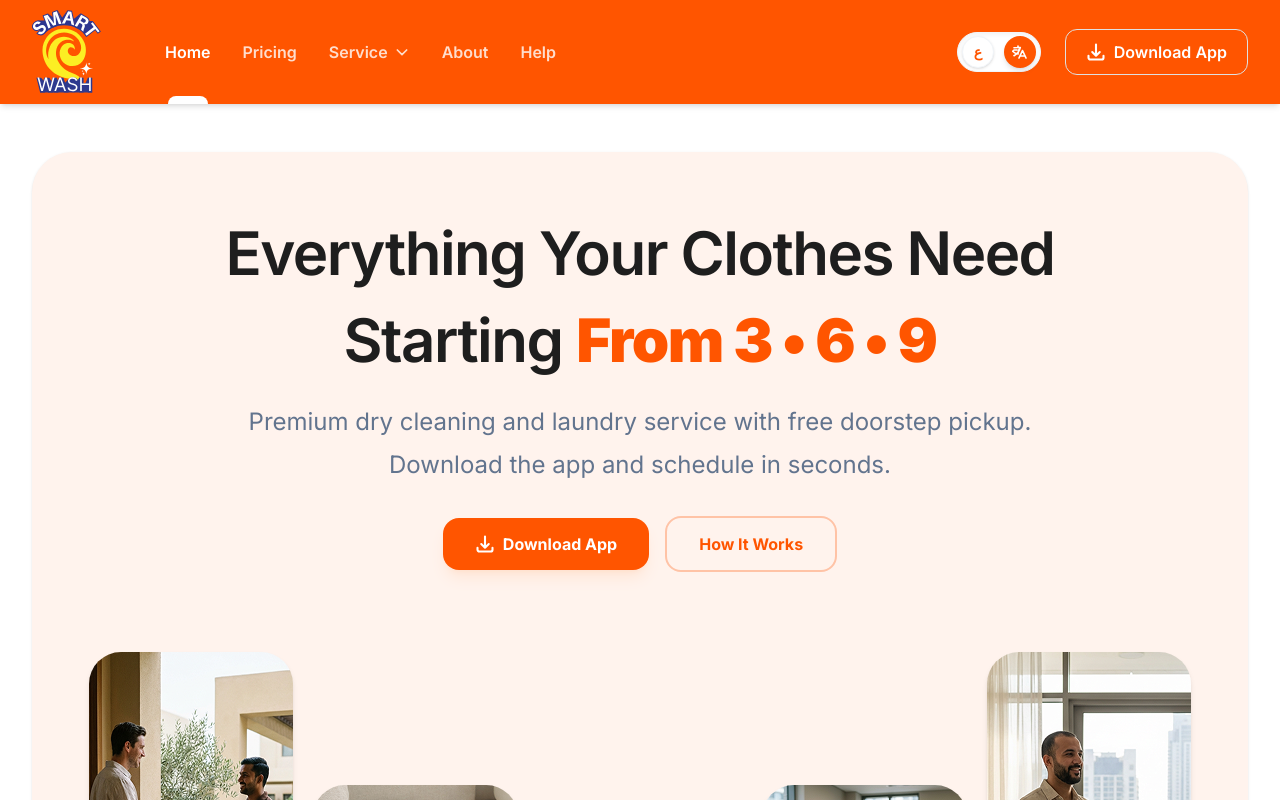
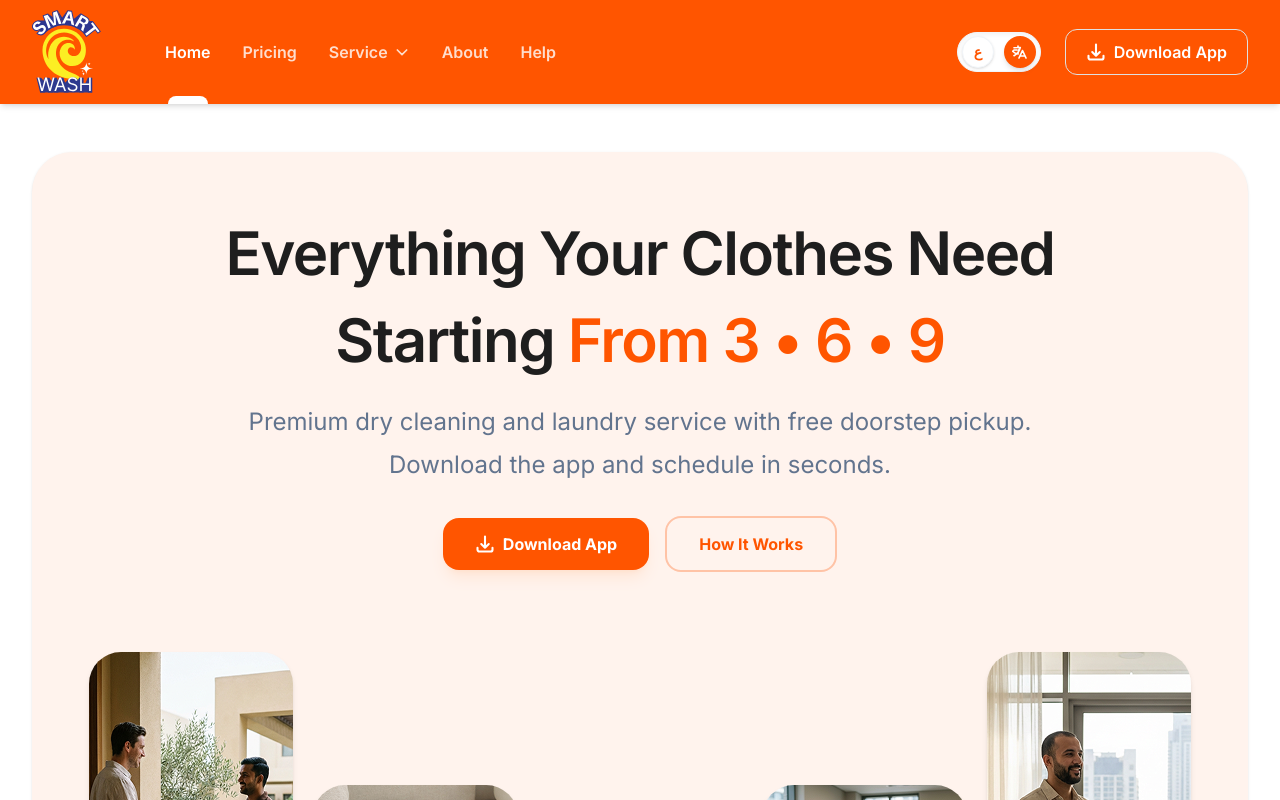
Before and after one commit to eslamahmedabozeid/smartwash, a Next.js app: page /en in a window 1280 px wide. Shown: the top 800 px of the page. Built offline with nearby package versions, Linux system fonts and the light colour scheme.

Commit message:
enhuncment home page

```diff
--- a/src/components/home/HeroSection.tsx
+++ b/src/components/home/HeroSection.tsx
@@ -66,7 +66,7 @@ export default function HeroSection({ lang, dict }: HeroSectionProps) {
           {dict.hero.title1}
           <span className="block mt-2 sm:mt-3">
             {dict.hero.title2}{" "}
-            <span className="text-[#FF5500] font-black">{dict.hero.title3}</span>
+            <span className="text-[#FF5500] font-semibold">{dict.hero.title3}</span>
           </span>
         </h1>
 
```
